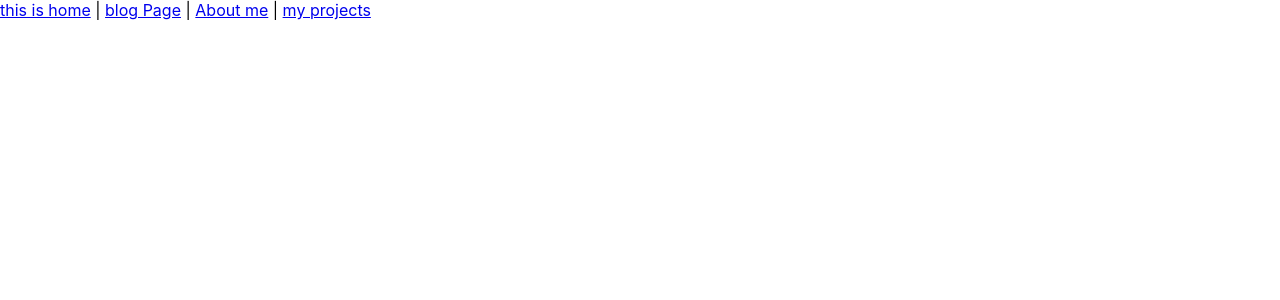
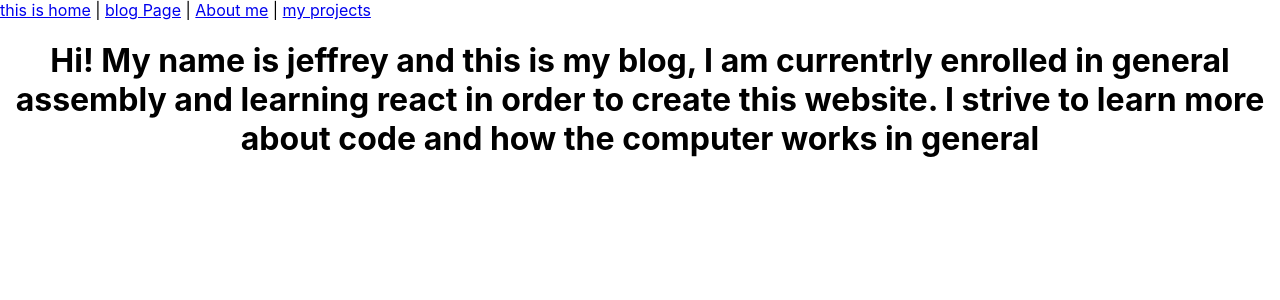
Before and after one commit to WDI-SEA/react-router-portfolio, a React (Create React App) app: page /AboutMe in a window 1280 px wide. Shown: the top 300 px of the page. Built offline with nearby package versions, Linux system fonts and the light colour scheme.

Commit message:
finished projects

```diff
--- /dev/null
+++ b/src/AboutMe.js
@@ -0,0 +1,12 @@
+import React, { Component } from "react";
+
+
+function AboutMe() {
+    return(
+        <div>
+            <h1>Hi! My name is jeffrey and this is my blog, I am currentrly enrolled in general assembly and learning react in order to create this website. I strive to learn more about code and how the computer works in general</h1>
+        </div>
+    )
+}
+
+export default AboutMe
--- a/src/App.js
+++ b/src/App.js
@@ -5,6 +5,7 @@ import Home from './pages/Home'
 import Header from './links'
 import Blog from './blog'
 import Projects from './Projects'
+import AboutMe from './AboutMe'
 
 function App() {
   return (
@@ -14,6 +15,7 @@ function App() {
         <Route exact path='/' component={Home} />
         <Route exact path='/blog' component={Blog} />
         <Route exact path='/projects' component={Projects} />
+        <Route exact path='/AboutMe' component={AboutMe} />
       </div>
     </Router>
   );
--- a/src/links.js
+++ b/src/links.js
@@ -9,7 +9,7 @@ class Header extends Component {
                 <nav>
                     <Link to='/'>this is home</Link> {' | '}
                     <Link to='/blog'>blog Page</Link> {' | '}
-                    <Link to='/about'>About me</Link> {' | '}
+                    <Link to='/AboutMe'>About me</Link> {' | '}
                     <Link to='/projects'>my projects</Link>
                 </nav>
             </header>
```
